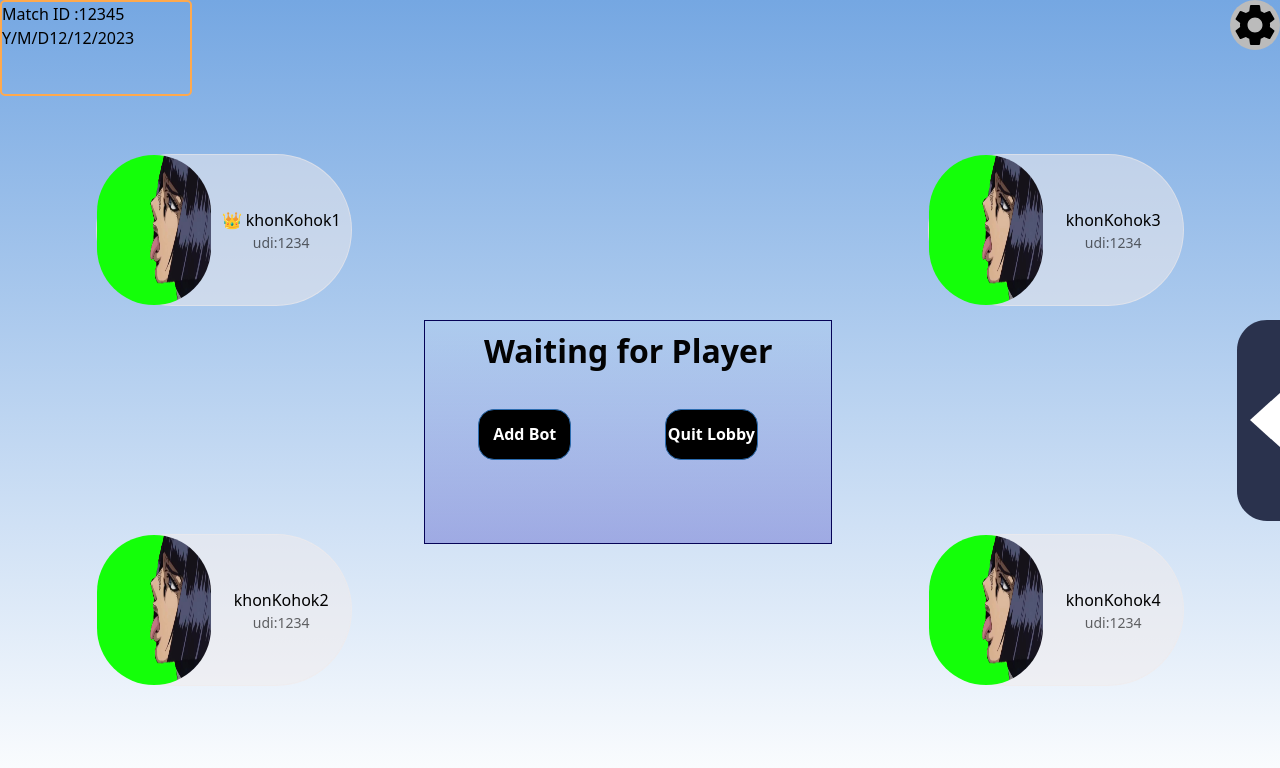
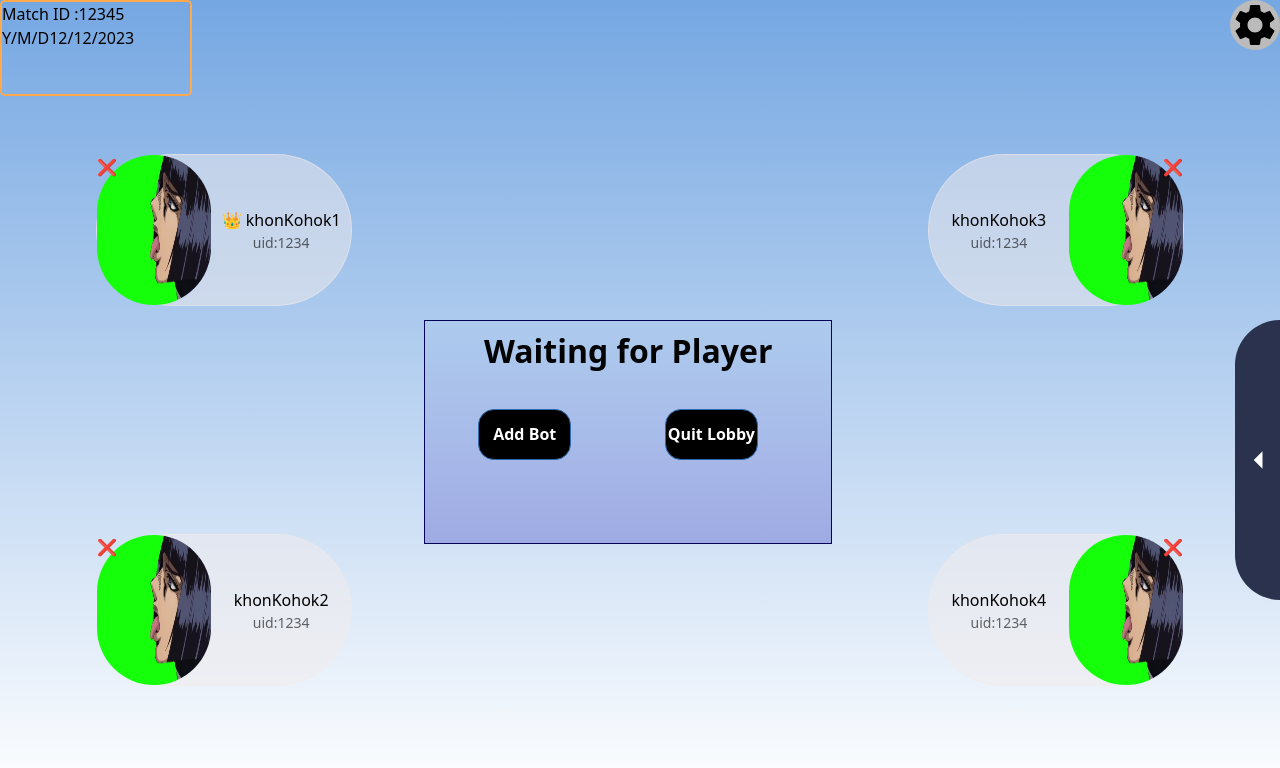
Before and after one commit to KimChanaDev/Friend-Card-Game_Senior-Project, a React (Vite) app in the folder FCG_front-end/: page / in a window 1280 px wide. Shown: the top 768 px of the page. Built offline with nearby package versions, Linux system fonts and the light colour scheme.

Commit message:
complete in lobby v2

```diff
--- a/FCG_front-end/src/component/EmojiPanel.css
+++ b/FCG_front-end/src/component/EmojiPanel.css
@@ -1,7 +1,7 @@
 .emoji_panel li {
     height: 30px;
     width: 40px;
-    background-color: #bbb;
+
     border-radius: 50%;
     display: inline-block;
     text-align: center;
@@ -11,10 +11,12 @@
 
   }
 .emoji_panel{
-
+  background: #8AB0DE;
+  border-radius: 30px 0px 0px 30px;
     justify-content:center;
     display: flex;
     flex-direction: column;
+    justify-content:space-evenly;
 }
 .emoji_panel .emoji_button{
   all: unset;
--- a/FCG_front-end/src/component/EmojiPanel.jsx
+++ b/FCG_front-end/src/component/EmojiPanel.jsx
@@ -1,14 +1,15 @@
 import './EmojiPanel.css'
 
-function EmojiPanel() {
+function EmojiPanel({callback}) {
 
   return (
     <ul className='emoji_panel'>
-
         <li> <button className='emoji_button'>❤️</button></li>
         <li> <button className='emoji_button'>🤣</button></li>
         <li><button className='emoji_button'>🤮</button></li>
         <li><button className='emoji_button'>😭</button></li>
+        <li onClick={callback}><button className='emoji_button'>❌</button></li>
+
     </ul>
   )
 }
--- a/FCG_front-end/src/component/PlayerCard.css
+++ b/FCG_front-end/src/component/PlayerCard.css
@@ -21,8 +21,13 @@ section.profile{
     border: 1px solid rgba(241, 236, 236, 0.50);
     border-radius: 9999px;
     background-color: rgba(241, 236, 236, 0.50);
+    position: relative;
 
 }
-section.profile>div.player_profile>button.kick_button{
-    margin-left: auto;
+section.profile>button.kick_button_left{
+    position: fixed;
 }
+section.profile>button.kick_button_right{
+    position: absolute;
+    right: 0px;
+}
--- a/FCG_front-end/src/component/PlayerCard.jsx
+++ b/FCG_front-end/src/component/PlayerCard.jsx
@@ -1,14 +1,21 @@
+
 import './PlayerCard.css'
-function PlayerCard({ name, desc ,isInLobby}) {
+function PlayerCard({ name, desc, isInLobby, isLeft }) {
   return (
-    <section className='profile '>
-        <img src="./khonKoHok.jpg" alt="" />
-      <div className='player_info'>
-        <h3 className='player_name'>{name}  </h3>
-        {isInLobby && <button className='kick_button'>❌</button>}
-        <p className='desc text-sm text-red-600'>{desc}</p>
-      </div>
-    </section>
+
+      <section className='profile '>
+        {isInLobby && isLeft && <button className='kick_button_left' style={{ zIndex: 9999 }}>❌</button>}
+
+        <img src="./khonKoHok.jpg" alt="" style={{ order: isLeft ? 1 : 2, zIndex: isInLobby && 999 }} />
+        <div className='player_info' style={{ order: isLeft ? 2 : 1 }}>
+          <h3 className='player_name'>{name}  </h3>
+          <p className='desc text-sm text-red-600'>{desc}</p>
+        </div>
+        {!isLeft && <button className='kick_button_right' style={{ zIndex: 9999 }}>❌</button>}
+      </section>
+
+
+
   )
 }
 export default PlayerCard
--- /dev/null
+++ b/FCG_front-end/src/component/SlideBar.css
@@ -0,0 +1,15 @@
+.slide_bar{
+
+    display:flex;
+    width: 70%;
+    background-color:#2A324D;
+    border-top-left-radius:3rem ;
+    border-bottom-left-radius: 3rem;
+    justify-content:flex-end;
+    align-items: center;
+    overflow: hidden;
+}
+.slide_bar>button .left_arrow{
+   padding-left: 13rem;
+    color: white;
+}
--- /dev/null
+++ b/FCG_front-end/src/component/SlideBar.jsx
@@ -0,0 +1,26 @@
+import './SlideBar.css'
+import { useState } from 'react'
+import ArrowLeftIcon from '@mui/icons-material/ArrowLeft';
+import EmojiPanel from '../component/EmojiPanel';
+
+function SlideBar() {
+    const [isEmojiUp, toggleEmoji] = useState(false);
+    function handleEmoji() {
+        toggleEmoji(s => !s)
+    }
+    return (
+        <>
+            {!isEmojiUp &&
+                <div className="slide_bar">
+                    <button onClick={handleEmoji}><ArrowLeftIcon className='left_arrow' sx={{ fontSize: 250 }} /></button>
+
+
+                </div>
+            }
+            {isEmojiUp && < EmojiPanel callback={handleEmoji} />}
+        </>
+    )
+
+}
+
+export default SlideBar
--- a/FCG_front-end/src/interface/InLobby.css
+++ b/FCG_front-end/src/interface/InLobby.css
@@ -1,5 +1,8 @@
 body{
     margin: 0;
+  }
+  body{
+    overflow: hidden;
   }
   #root{
     display: grid;
@@ -9,6 +12,7 @@ body{
     background: linear-gradient(180deg, #75A7E2 0%, rgba(255, 255, 255, 0.04) 99.99%, rgba(255, 255, 255, 0.00) 100%), #FFF;
     grid-template-columns: repeat(20, 5%);
     grid-template-rows: repeat(20, 5%);
+
     /* justify-content: center; */
   }
   section.left{
@@ -72,6 +76,11 @@ body{
     grid-row:9/16;
     margin-inline-start:auto;
    }
+   .emoji_panel{
+    grid-column: 19/21;
+    grid-row:3/20;
+    margin-inline-start:auto;
+   }
 
 
 section.profile{
--- a/FCG_front-end/src/interface/InLobby.jsx
+++ b/FCG_front-end/src/interface/InLobby.jsx
@@ -6,8 +6,11 @@ import SettingsIcon from '@mui/icons-material/Settings';
 import EmojiPanel from '../component/EmojiPanel';
 import LobbyInfo from '../component/LobbyInfo';
 import Menu from '../component/Menu';
+import SlideBar from '../component/SlideBar';
 import './InLobby.css'
+
 function InLobby() {
+
   // const cardName = 'back.svg'
   return (
     <>
@@ -16,25 +19,20 @@ function InLobby() {
         <SettingsIcon className='setting' sx={{ fontSize: 50 }} />
       </section>
       <section className='left' >
-        <PlayerCard name={'👑 khonKohok1'} desc={'udi:1234'} />
-        <PlayerCard name={'khonKohok2'} desc={'udi:1234'} />
+        <PlayerCard name={'👑 khonKohok1'} desc={'uid:1234'} isLeft={true} isInLobby={true}/>
+        <PlayerCard name={'khonKohok2'} desc={'uid:1234'} isLeft={true} isInLobby={true}/>
       </section>
       <section className='right'>
-
-        <PlayerCard name={'khonKohok3'} desc={'udi:1234'}/>
-        <PlayerCard name={'khonKohok4'} desc={'udi:1234'}/>
+        <PlayerCard name={'khonKohok3'} desc={'uid:1234'} isInLobby={true}/>
+        <PlayerCard name={'khonKohok4'} desc={'uid:1234'} isInLobby={true}/>
       </section>
       <section className='mid'>
         <Menu/>
       </section>
-      <svg className='slide_bar' xmlns="http://www.w3.org/2000/svg" width="43" height="201" viewBox="0 0 43 201" fill="none">
-        <path d="M0 30C0 13.4315 13.4315 0 30 0H43V201H30C13.4315 201 0 187.569 0 171V30Z" fill="#2A324D" />
-        <path d="M13 100L47.5 68.8231V131.177L13 100Z" fill="white" />
-      </svg>
-      {/* <section className='bot'>
-      < EmojiPanel />
-      </section> */}
+      <SlideBar/>
+
     </>
   )
 }
+
 export default InLobby
```
